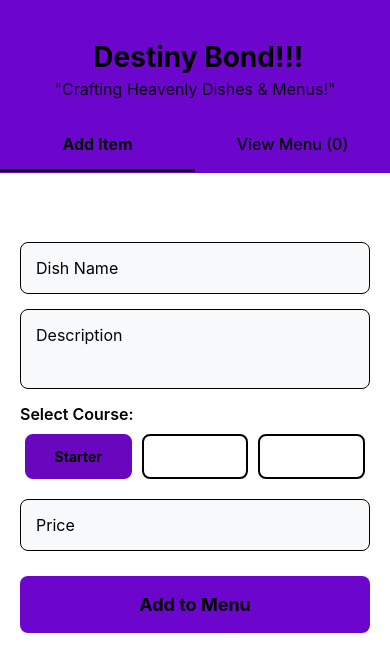
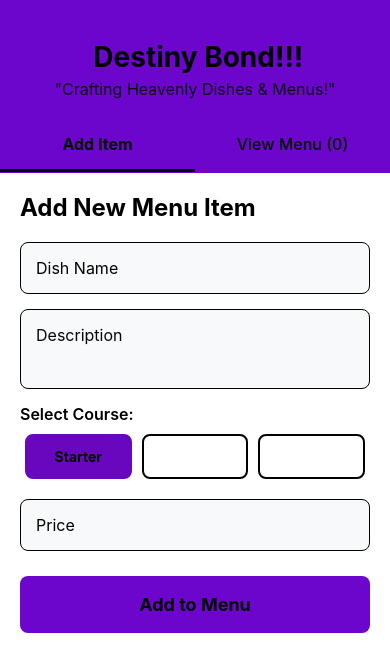
Before and after one commit to Vinny-23/DestinyBond, a React Native app: screen / in a window 390 px wide. Shown: the top 672 px of the page. Built offline with nearby package versions, Linux system fonts and the light colour scheme.

Commit message:
Added Color

```diff
--- a/App.tsx
+++ b/App.tsx
@@ -283,7 +283,7 @@ const styles = StyleSheet.create({
   sectionTitle: {
     fontSize: 24,
     fontWeight: 'bold',
-    color: '#ffffffff',
+    color: '#000000ff',
     marginBottom: 20,
   },
   input: {
```
